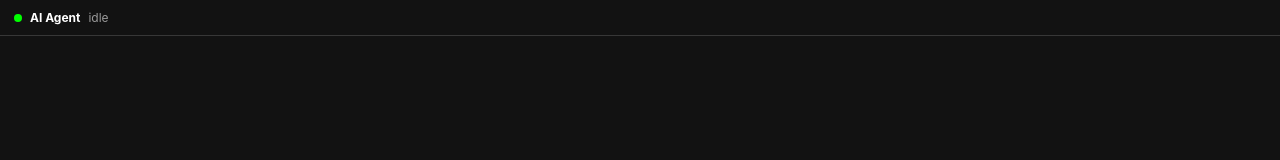
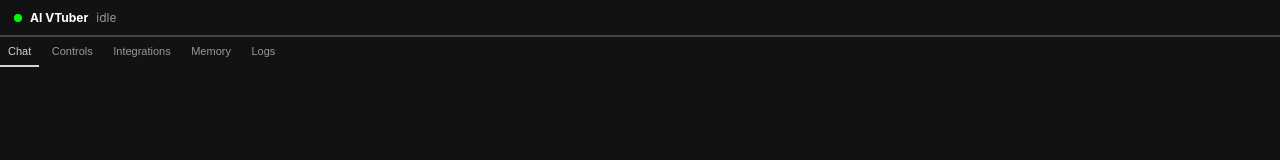
Before and after one commit to IntelligentSandbox/echo-panel-service, a website: page src/index.html in a window 1280 px wide. Drawn offline with Linux system fonts and the light colour scheme.

Commit message:
Add panel tab

```diff
--- a/src/assets/css/styles.css
+++ b/src/assets/css/styles.css
@@ -1,3 +1,11 @@
+:root {
+    --primary: #d3d3d3;
+    --bg-tab-active: #2a2a2a;
+    --border-main: #444444;
+    --text-muted: #999999;
+    --bg-item-muted: #363636;
+}
+
 * {
     margin: 0;
     padding: 0;
@@ -16,7 +24,7 @@ body {
     justify-content: space-between;
     align-items: center;
     padding: 10px 14px;
-    border-bottom: 1px solid #373737;
+    border-bottom: 1px solid var(--border-main);
     flex-shrink: 0;
 }
 
@@ -37,6 +45,34 @@ body {
 }
 
 .ai-state {
-    color: #9a9a9a;
+    color: var(--text-muted);
     font-weight: normal;
 }
+
+.panel-tabs {
+    display: flex;
+    border-bottom: 1px solid var(--border-main);
+    flex-shrink: 0;
+    background-color: var(--bg-tab-active);
+}
+
+.panel-tab {
+    flex: 1;
+    padding: 8px;
+    border: none;
+    cursor: pointer;
+    font-size: 11px;
+    border-bottom: 2px solid transparent;
+    background: none;
+    color: var(--text-muted);
+}
+
+.panel-tab.active {
+    border-bottom-color: var(--primary);
+    color: var(--primary);
+}
+
+.panel-tab:hover {
+    background: var(--bg-item-muted);
+    color: var(--primary);
+}
--- a/src/index.html
+++ b/src/index.html
@@ -10,12 +10,16 @@
     <div class="panel-header">
         <div class="panel-title">
             <span id="ai-status-dot" class="ai-status-dot"></span>
-            <span>AI Agent</span>
+            <span>AI VTuber</span>
             <span id="ai-state" class="ai-state">idle</span>
         </div>
     </div>
 
     <div class="panel-tabs"></div>
-
+    <button class="panel-tab active">Chat</button>
+    <button class="panel-tab">Controls</button>
+    <button class="panel-tab">Integrations</button>
+    <button class="panel-tab">Memory</button>
+    <button class="panel-tab">Logs</button>
     <body></body>
 </html>
```
